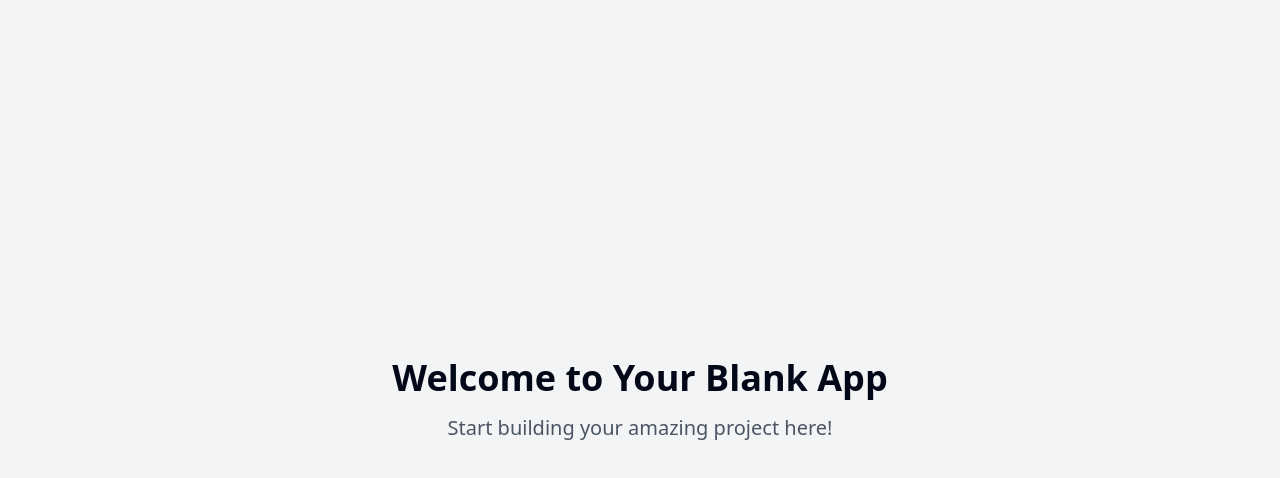
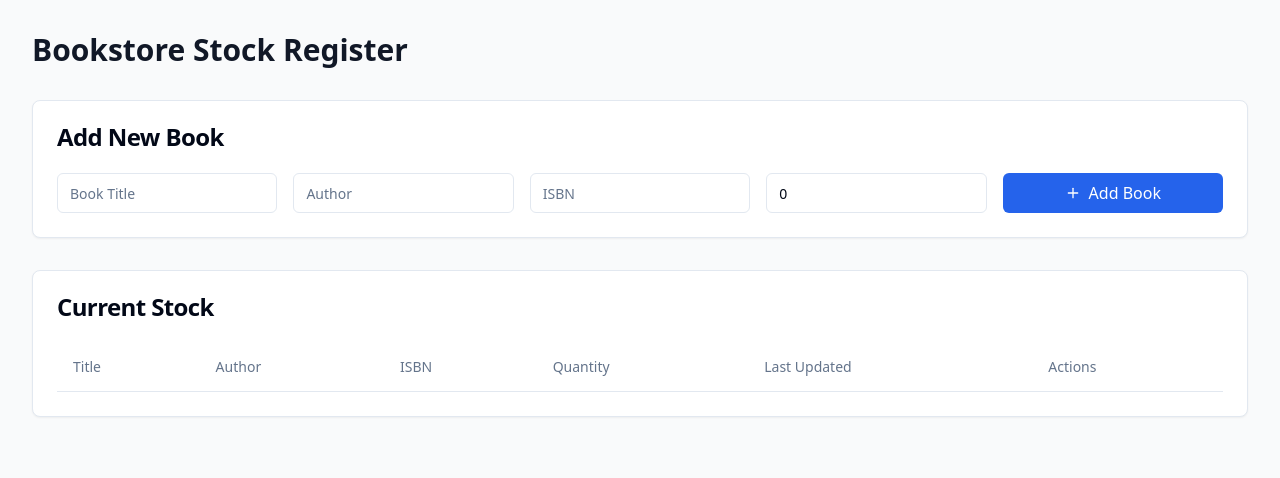
Before and after one commit to sreeram1979/Apex-Stock-Inventory, a React (Vite) app: page / in a window 1280 px wide. Shown: the top 478 px of the page. Built offline with nearby package versions, Linux system fonts and the light colour scheme.

Commit message:
Create stock register app
Implement a stock register application for the bookstore as requested.
[skip gpt_engineer]

```diff
--- a/src/pages/Index.tsx
+++ b/src/pages/Index.tsx
@@ -1,11 +1,124 @@
-// Update this page (the content is just a fallback if you fail to update the page)
+import { Card, CardContent, CardHeader, CardTitle } from "@/components/ui/card";
+import { Input } from "@/components/ui/input";
+import { Table, TableBody, TableCell, TableHead, TableHeader, TableRow } from "@/components/ui/table";
+import { useState } from "react";
+import { Plus, Trash2 } from "lucide-react";
+
+interface Book {
+  id: string;
+  title: string;
+  author: string;
+  isbn: string;
+  quantity: number;
+  lastUpdated: string;
+}
 
 const Index = () => {
+  const [books, setBooks] = useState<Book[]>([]);
+  const [newBook, setNewBook] = useState({
+    title: "",
+    author: "",
+    isbn: "",
+    quantity: 0,
+  });
+
+  const addBook = () => {
+    if (!newBook.title || !newBook.author || !newBook.isbn) return;
+
+    const book: Book = {
+      id: Math.random().toString(36).substr(2, 9),
+      ...newBook,
+      lastUpdated: new Date().toLocaleDateString(),
+    };
+
+    setBooks([...books, book]);
+    setNewBook({ title: "", author: "", isbn: "", quantity: 0 });
+  };
+
+  const deleteBook = (id: string) => {
+    setBooks(books.filter((book) => book.id !== id));
+  };
+
   return (
-    <div className="min-h-screen flex items-center justify-center bg-gray-100">
-      <div className="text-center">
-        <h1 className="text-4xl font-bold mb-4">Welcome to Your Blank App</h1>
-        <p className="text-xl text-gray-600">Start building your amazing project here!</p>
+    <div className="min-h-screen bg-gray-50 p-8">
+      <div className="max-w-7xl mx-auto space-y-8">
+        <h1 className="text-3xl font-bold text-gray-900">Bookstore Stock Register</h1>
+
+        <Card>
+          <CardHeader>
+            <CardTitle>Add New Book</CardTitle>
+          </CardHeader>
+          <CardContent>
+            <div className="grid grid-cols-1 md:grid-cols-5 gap-4">
+              <Input
+                placeholder="Book Title"
+                value={newBook.title}
+                onChange={(e) => setNewBook({ ...newBook, title: e.target.value })}
+              />
+              <Input
+                placeholder="Author"
+                value={newBook.author}
+                onChange={(e) => setNewBook({ ...newBook, author: e.target.value })}
+              />
+              <Input
+                placeholder="ISBN"
+                value={newBook.isbn}
+                onChange={(e) => setNewBook({ ...newBook, isbn: e.target.value })}
+              />
+              <Input
+                type="number"
+                placeholder="Quantity"
+                value={newBook.quantity}
+                onChange={(e) => setNewBook({ ...newBook, quantity: parseInt(e.target.value) || 0 })}
+              />
+              <button
+                onClick={addBook}
+                className="flex items-center justify-center gap-2 bg-blue-600 text-white px-4 py-2 rounded-md hover:bg-blue-700"
+              >
+                <Plus className="h-4 w-4" /> Add Book
+              </button>
+            </div>
+          </CardContent>
+        </Card>
+
+        <Card>
+          <CardHeader>
+            <CardTitle>Current Stock</CardTitle>
+          </CardHeader>
+          <CardContent>
+            <Table>
+              <TableHeader>
+                <TableRow>
+                  <TableHead>Title</TableHead>
+                  <TableHead>Author</TableHead>
+                  <TableHead>ISBN</TableHead>
+                  <TableHead>Quantity</TableHead>
+                  <TableHead>Last Updated</TableHead>
+                  <TableHead>Actions</TableHead>
+                </TableRow>
+              </TableHeader>
+              <TableBody>
+                {books.map((book) => (
+                  <TableRow key={book.id}>
+                    <TableCell>{book.title}</TableCell>
+                    <TableCell>{book.author}</TableCell>
+                    <TableCell>{book.isbn}</TableCell>
+                    <TableCell>{book.quantity}</TableCell>
+                    <TableCell>{book.lastUpdated}</TableCell>
+                    <TableCell>
+                      <button
+                        onClick={() => deleteBook(book.id)}
+                        className="text-red-600 hover:text-red-800"
+                      >
+                        <Trash2 className="h-4 w-4" />
+                      </button>
+                    </TableCell>
+                  </TableRow>
+                ))}
+              </TableBody>
+            </Table>
+          </CardContent>
+        </Card>
       </div>
     </div>
   );
```
